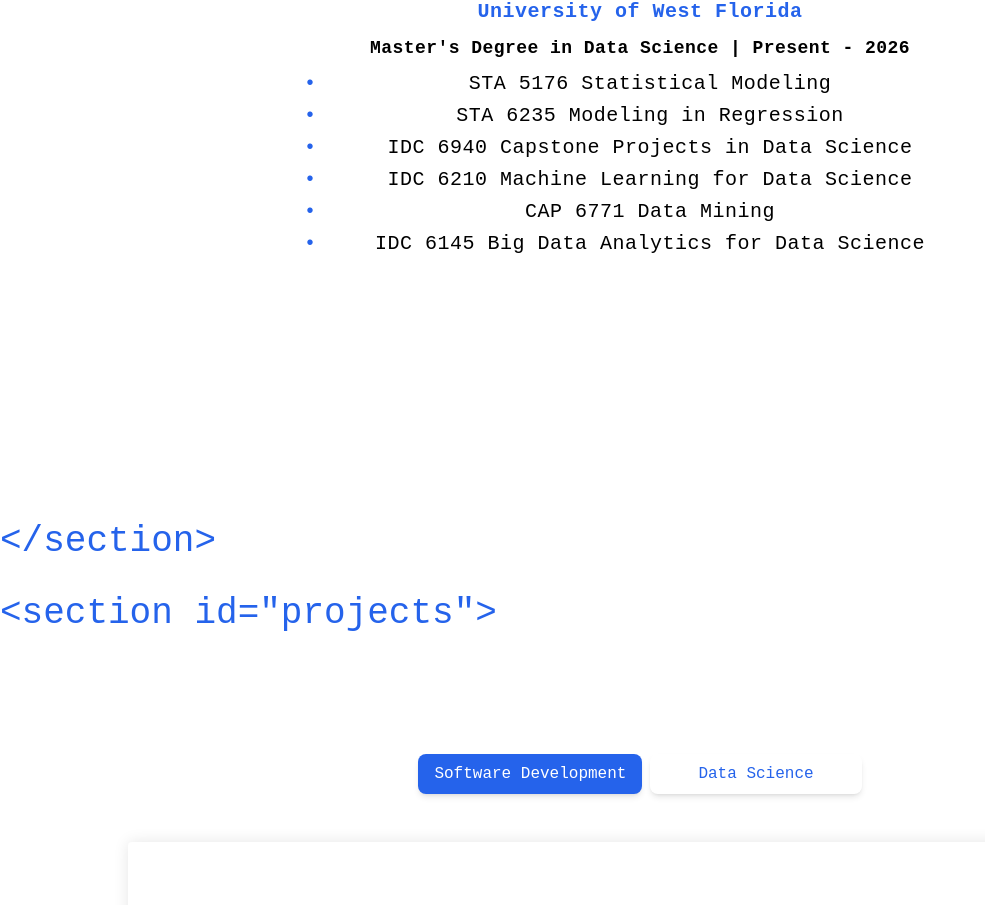
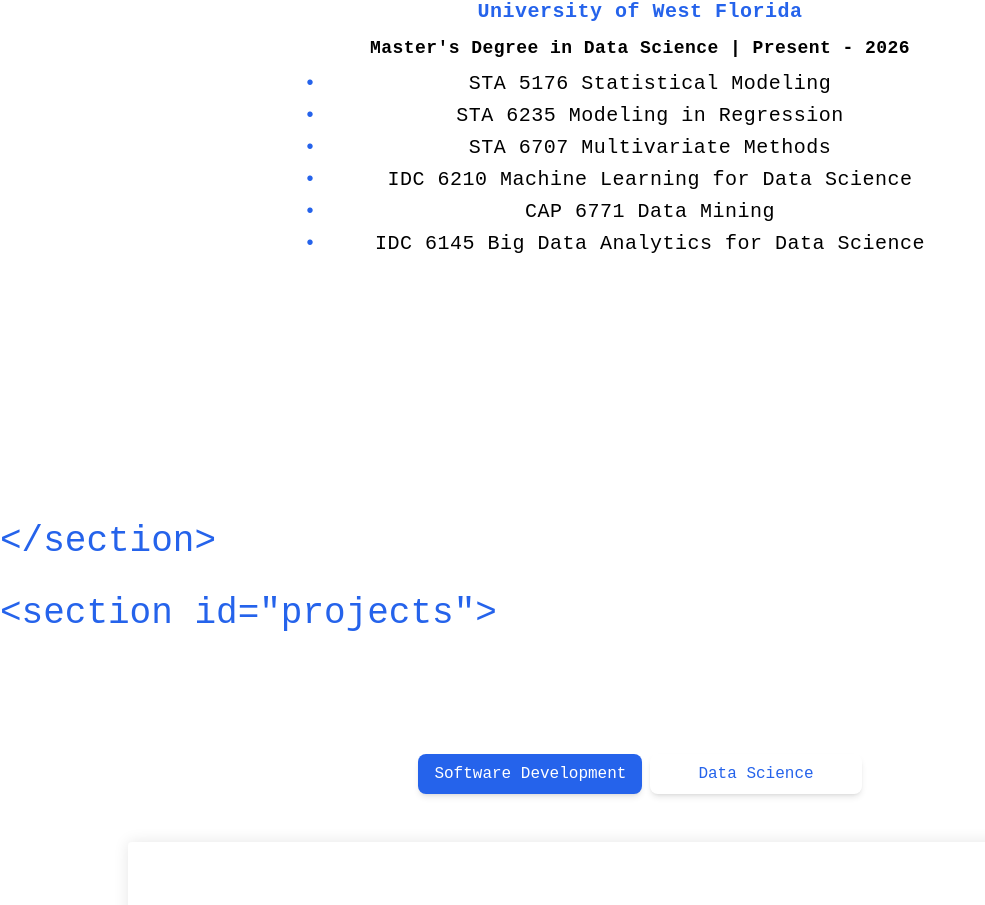
Before and after one commit to John-Naquin/Portfolio, a React (Create React App) app: page / in a window 1280 px wide. Shown: the part 2070-2975 px from the top of the page, without its empty margins (0-985 px from the left). Built offline with nearby package versions, Linux system fonts and the light colour scheme.

Commit message:
Changed one of the courses to list for uwf

```diff
--- a/src/components/About.js
+++ b/src/components/About.js
@@ -107,7 +107,7 @@
                     <ul className="text-lg md:text-xl tracking-wide mt-2 mx-auto max-w-2xl pl-0">
                         <li className="my-1 pl-5 relative list-none before:content-['•'] before:absolute before:left-0 before:text-blue-600">STA 5176 Statistical Modeling</li>
                         <li className="my-1 pl-5 relative list-none before:content-['•'] before:absolute before:left-0 before:text-blue-600">STA 6235 Modeling in Regression</li>
-                        <li className="my-1 pl-5 relative list-none before:content-['•'] before:absolute before:left-0 before:text-blue-600">IDC 6940 Capstone Projects in Data Science</li>
+                        <li className="my-1 pl-5 relative list-none before:content-['•'] before:absolute before:left-0 before:text-blue-600">STA 6707 Multivariate Methods</li>
                         <li className="my-1 pl-5 relative list-none before:content-['•'] before:absolute before:left-0 before:text-blue-600">IDC 6210 Machine Learning for Data Science</li>
                         <li className="my-1 pl-5 relative list-none before:content-['•'] before:absolute before:left-0 before:text-blue-600">CAP 6771 Data Mining</li>
                         <li className="my-1 pl-5 relative list-none before:content-['•'] before:absolute before:left-0 before:text-blue-600">IDC 6145 Big Data Analytics for Data Science</li>
```
